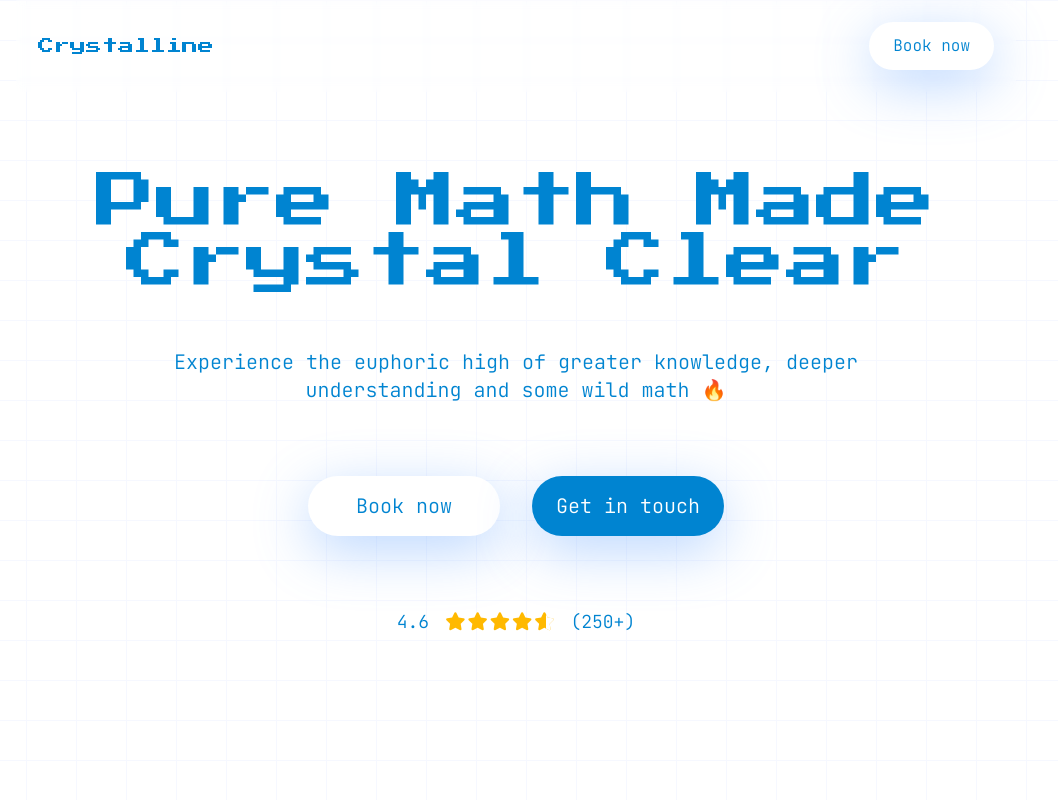
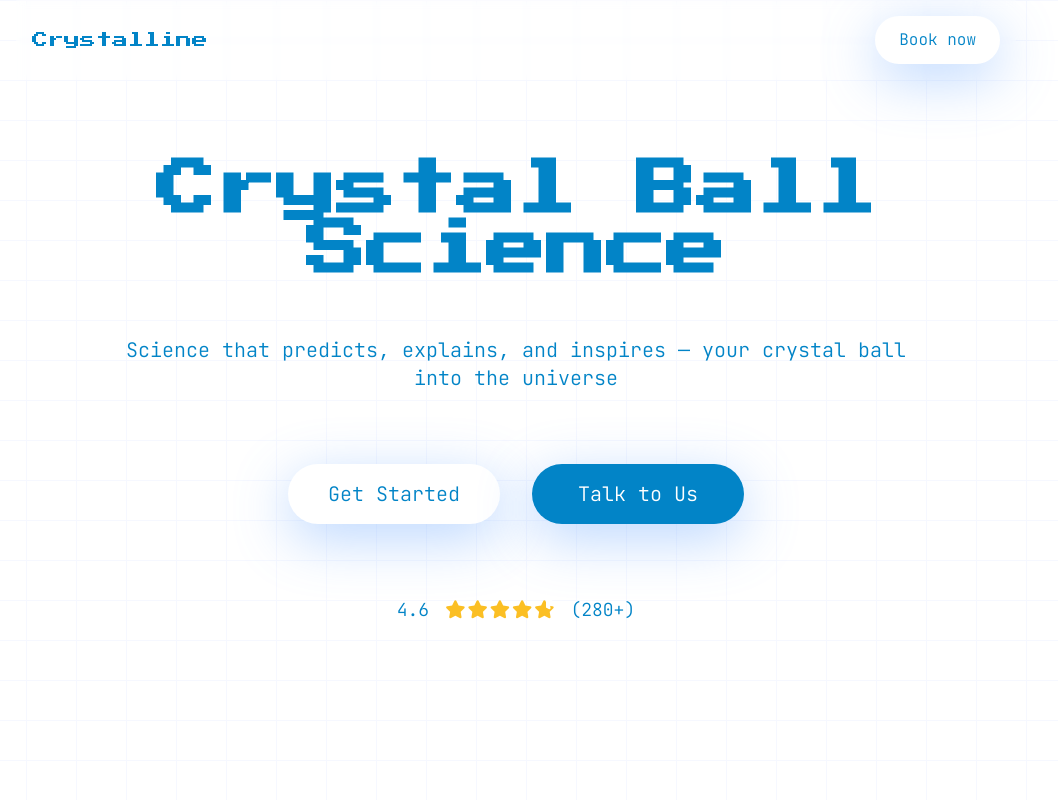
Before and after one commit to Z-243/crystalline-tailwind, a website built with Vite: page index.html in a window 1280 px wide. Shown: the top 800 px of the page, without its empty margins (124-1182 px from the left). Built offline with nearby package versions, Linux system fonts and the light colour scheme.

Commit message:
Update index.html

```diff
--- a/index.html
+++ b/index.html
@@ -1,29 +1,42 @@
-<!doctype html>
+<!DOCTYPE html>
 <html lang="en">
-
   <head>
     <meta charset="UTF-8" />
     <link rel="icon" type="image/svg+xml" href="/vite.svg" />
     <meta name="viewport" content="width=device-width, initial-scale=1.0" />
     <title>Crystalline</title>
+
+    <!-- ✅ Tailwind CDN -->
+    <script src="https://cdn.tailwindcss.com"></script>
+
     <link rel="stylesheet" href="style.css" />
-    <link rel="preconnect" href="https://fonts.googleapis.com">
-    <link rel="preconnect" href="https://fonts.gstatic.com" crossorigin>
+    <link rel="preconnect" href="https://fonts.googleapis.com" />
+    <link rel="preconnect" href="https://fonts.gstatic.com" crossorigin />
     <link
       href="https://fonts.googleapis.com/css2?family=JetBrains+Mono:ital,wght@0,100..800;1,100..800&family=Press+Start+2P&display=swap"
-        rel="stylesheet">
-    <link rel="stylesheet" href="https://cdnjs.cloudflare.com/ajax/libs/font-awesome/6.5.1/css/all.min.css"
+      rel="stylesheet"
+    />
+    <link
+      rel="stylesheet"
+      href="https://cdnjs.cloudflare.com/ajax/libs/font-awesome/6.5.1/css/all.min.css"
       integrity="sha512-DTOQO9RWCH3ppGqcWaEA1BIZOC6xxalwEsw9c2QQeAIftl+Vegovlnee1c9QX4TctnWMn13TZye+giMm8e2LwA=="
-        crossorigin="anonymous" referrerpolicy="no-referrer" />
+      crossorigin="anonymous"
+      referrerpolicy="no-referrer"
+    />
     <style>
       .bgGrid {
         /* to create a background grid */
         background-size: 50px 40px;
-            background-image: linear-gradient(to right, #eef2ff 1.5px, transparent 1px), linear-gradient(to bottom, #eef2ff 1.5px, transparent 1px);
+        background-image: linear-gradient(
+            to right,
+            #eef2ff 1.5px,
+            transparent 1px
+          ),
+          linear-gradient(to bottom, #eef2ff 1.5px, transparent 1px);
       }
 
       * {
-            font-family: 'JetBrains Mono', sans-serif;
+        font-family: "JetBrains Mono", sans-serif;
         font-weight: 300;
       }
 
@@ -53,7 +66,7 @@
       .lightShadow::after {
         /* custom background shadow that goes from left to right */
         position: absolute;
-            content: '';
+        content: "";
         background: navy;
         opacity: 0.04;
         width: 100%;
@@ -69,49 +82,63 @@
         /* the light shadow moves from left to right on hover */
         transform: translateX(100%);
       }
-
     </style>
   </head>
 
   <!-- different text sizes for different display screens -->
   <body class="relative text-sm sm:text-base text-sky-600">
     <!-- place background-grid below the text -->
-    <div class="absolute inset-0 bgGrid z-[-1] opacity-50">
-    </div>
-
+    <div class="absolute inset-0 bgGrid z-[-1] opacity-50"></div>
 
     <!-- define header width + spacing + bg -->
-    <header class="sticky top-0 max-w-[1000px] w-full mx-auto p-4  sm:p-5.5 flex items-center justify-between gap-4 sm:gap-8 bg-white/20 backdrop-blur-[4px]">
+    <header
+      class="sticky top-0 max-w-[1000px] w-full mx-auto p-4 sm:p-5.5 flex items-center justify-between gap-4 sm:gap-8 bg-white/20 backdrop-blur-[4px]"
+    >
       <h1 class="">Crystalline</h1>
       <!-- apply a rounded box around button with hover effect & blue shadow-->
-        <button class="px-6 py-3 lightShadow rounded-full bg-white cursor-pointer blueShadow font-medium">
+      <button
+        class="px-6 py-3 lightShadow rounded-full bg-white cursor-pointer blueShadow font-medium"
+      >
         <p>Book now</p>
       </button>
     </header>
 
-
     <!-- make back-grid occupy the whole space -->
     <main id="app" class="min-h-screen flex flex-col">
-
       <!-- similar width as header + spacing -->
-        <section class="flex flex-col max-w-[1000px] w-full mx-auto p-8 gap-8 sm:py-14 md:py-20 md:gap-14">
+      <section
+        class="flex flex-col max-w-[1000px] w-full mx-auto p-8 gap-8 sm:py-14 md:py-20 md:gap-14"
+      >
         <!-- size & center the text -->
-            <h2 class="font-bold text-[1.6rem] sm:text-4xl md:text-5xl lg:text-6xl text-center">Pure Math Made Crystal Clear</h2>
+        <h2
+          class="font-bold text-2xl sm:text-4xl md:text-5xl lg:text-6xl text-center"
+        >
+          Crystal Ball Science
+        </h2>
         <!-- size & center the text -->
-            <p class="mx-auto max-w-[800px] w-full text-base sm:text-lg md:text-xl text-center">Experience the euphoric high
-                of greater knowledge, deeper understanding and some wild math 🔥
+        <p
+          class="mx-auto max-w-[800px] w-full text-base sm:text-lg md:text-xl text-center"
+        >
+          Science that predicts, explains, and inspires — your crystal ball into
+          the universe
         </p>
 
         <!-- set buttons in column orientation + changing spacing -->
-            <div class="grid grid-cols-1 sm:grid-cols-2 gap-4 py-4 sm:gap-8 sm:w-fit sm:mx-auto">
+        <div
+          class="grid grid-cols-1 sm:grid-cols-2 gap-4 py-4 sm:gap-8 sm:w-fit sm:mx-auto"
+        >
           <!-- similar button as on header -->
-                <button class="px-6 py-3 sm:px-10 sm:py-4 lightShadow rounded-full bg-white cursor-pointer blueShadow font-medium">
+          <button
+            class="px-6 py-3 sm:px-10 sm:py-4 lightShadow rounded-full bg-white cursor-pointer blueShadow font-medium"
+          >
             <!-- increasing text size -->
-                    <p class="text-base sm:text-lg md:text-xl">Book now</p>
+            <p class="text-base sm:text-lg md:text-xl">Get Started</p>
           </button>
           <!-- similar button dimensions, different color -->
-                <button class="px-6 py-3 sm:px10 sm:py-4 lightShadow rounded-full bg-sky-600 cursor-pointer blueShadow font-medium text-white">
-                    <p class="text-base sm:text-lg md:text-xl">Get in touch</p>
+          <button
+            class="px-6 py-3 sm:px10 sm:py-4 lightShadow rounded-full bg-sky-600 cursor-pointer blueShadow font-medium text-white"
+          >
+            <p class="text-base sm:text-lg md:text-xl">Talk to Us</p>
           </button>
         </div>
 
@@ -124,22 +151,21 @@
             <i class="fa-solid fa-star text-amber-400"></i>
             <div class="grid place-items-center relative">
               <!--places item 50% from the top, minus 50% from bottom =so in middle; then to right end; items takes up 40% width-->
-                        <div class="flex justify-end absolute w-[40%] top-1/2 -translate-y-1/2 right-0 overflow-hidden">
+              <div
+                class="flex justify-end absolute w-[40%] top-1/2 -translate-y-1/2 right-0 overflow-hidden"
+              >
                 <i class="fa-solid fa-star text-white"></i>
               </div>
               <i class="fa-solid fa-star text-amber-400"></i>
             </div>
           </div>
-                <p>(250+)</p>
+          <p>(280+)</p>
         </div>
-
       </section>
     </main>
-
 
     <footer class="flex justify-center items-center py-10">
       <p>Made with 💛</p>
     </footer>
   </body>
-
 </html>
```
Lines whose indentation alone changed are shown as unchanged.
